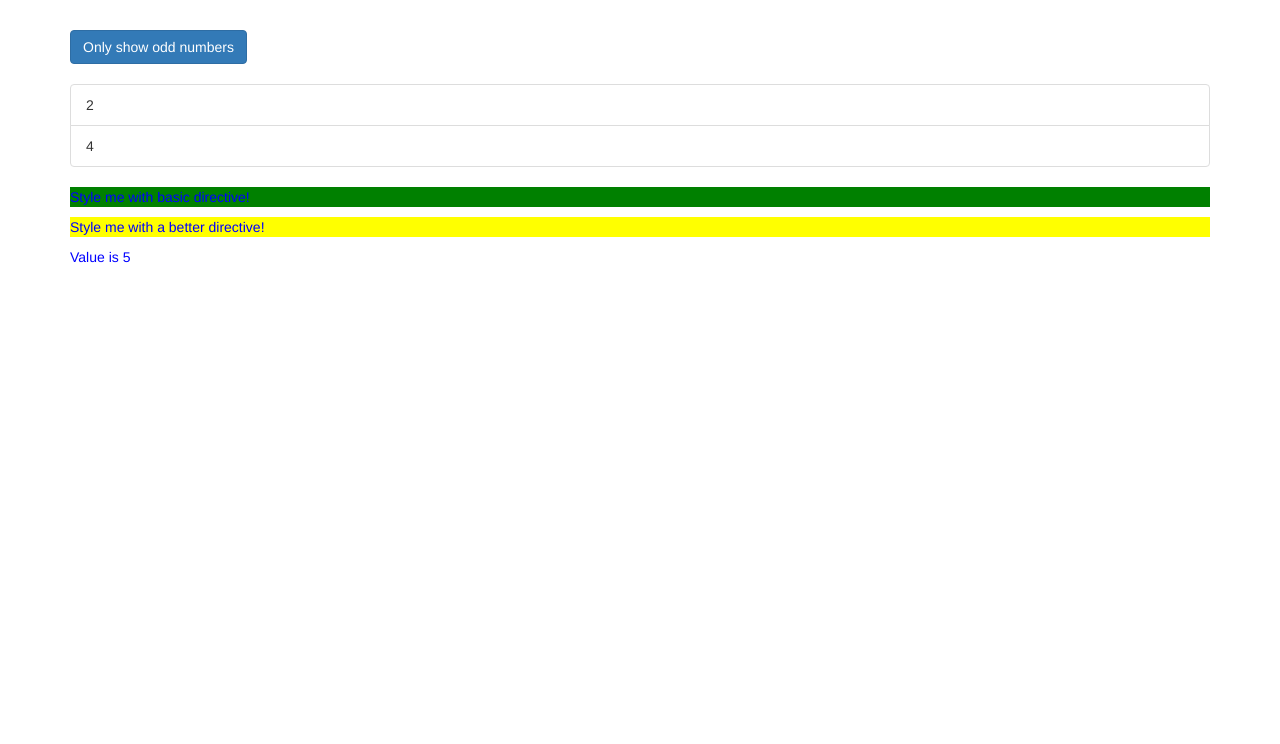
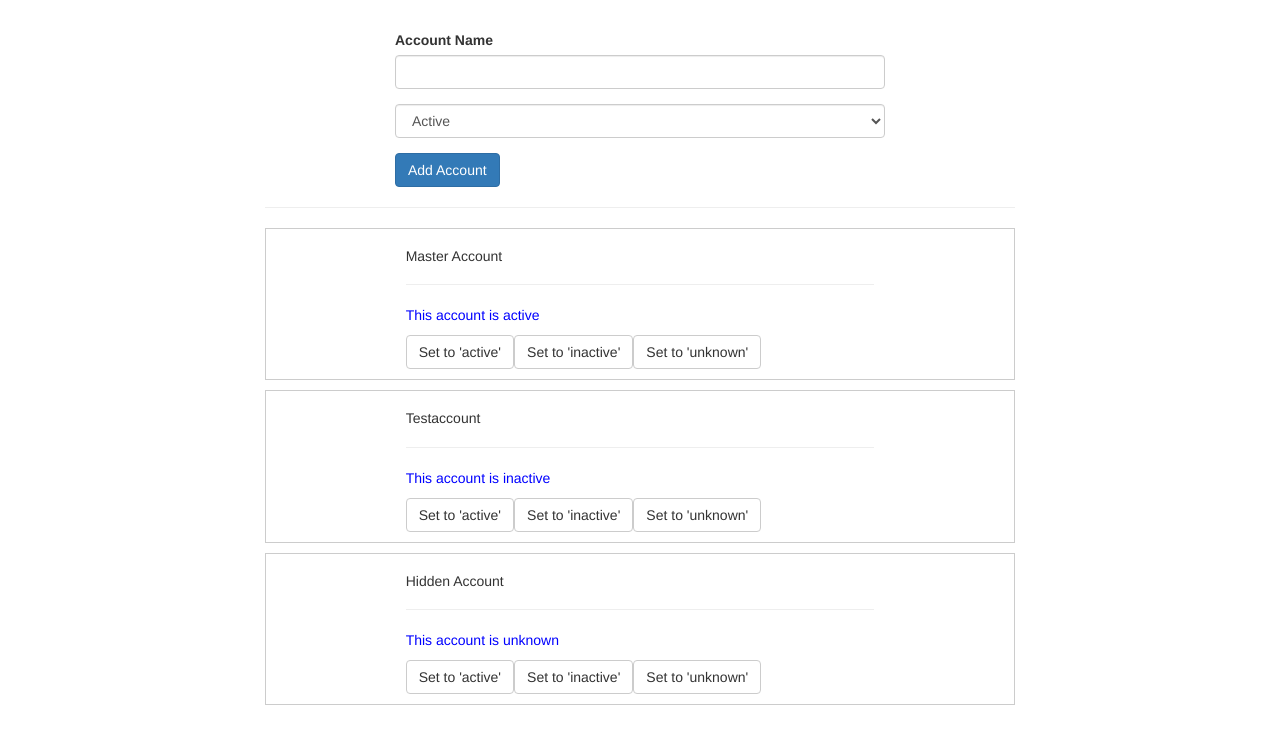
Before and after one commit to AlexandreDestoky/angular-learning, an Angular app: page / in a window 1280 px wide. Shown: the top 744 px of the page. Built offline with nearby package versions, Linux system fonts and the light colour scheme.

Commit message:
108. Injecting the Logging Service into Components

```diff
--- /dev/null
+++ b/src/app/account/account.component.css
@@ -0,0 +1,5 @@
+.row {
+  border: 1px solid #ccc;
+  margin: 10px 0;
+  padding: 10px 0;
+}
--- /dev/null
+++ b/src/app/account/account.component.html
@@ -0,0 +1,10 @@
+<div class="row">
+  <div class="col-xs-12 col-md-8 col-md-offset-2">
+    <h5>{{ account.name }}</h5>
+    <hr>
+    <p>This account is {{ account.status }}</p>
+    <button class="btn btn-default" (click)="onSetTo('active')">Set to 'active'</button>
+    <button class="btn btn-default" (click)="onSetTo('inactive')">Set to 'inactive'</button>
+    <button class="btn btn-default" (click)="onSetTo('unknown')">Set to 'unknown'</button>
+  </div>
+</div>
--- /dev/null
+++ b/src/app/account/account.component.ts
@@ -0,0 +1,24 @@
+import { Component, EventEmitter, Input, Output } from '@angular/core';
+import { LoggingService } from '../logging.service';
+
+@Component({
+  selector: 'app-account',
+  templateUrl: './account.component.html',
+  styleUrls: ['./account.component.css'],
+})
+export class AccountComponent {
+  @Input() account: { name: string; status: string };
+  @Input() id: number;
+  @Output() statusChanged = new EventEmitter<{
+    id: number;
+    newStatus: string;
+  }>();
+
+  constructor(private loggingService: LoggingService) {}
+
+  onSetTo(status: string) {
+    this.statusChanged.emit({ id: this.id, newStatus: status });
+    // console.log('A server status changed, new status: ' + status);
+    this.loggingService.logStatusChange(status);
+  }
+}
--- a/src/app/app.component.html
+++ b/src/app/app.component.html
@@ -1,58 +1,13 @@
 <div class="container">
   <div class="row">
-    <div class="col-xs-12">
-      <button
-        class="btn btn-primary"
-        (click)="onlyOdd = !onlyOdd">Only show odd numbers</button>
-      <br><br>
-      <ul class="list-group">
-        <div *ngIf="onlyOdd">
-          <li
-            class="list-group-item"
-            [ngClass]="{odd: odd % 2 !== 0}"
-            [ngStyle]="{backgroundColor: odd % 2 !== 0 ? 'yellow' : 'transparent'}"
-            *ngFor="let odd of oddNumbers">
-            {{ odd }}
-          </li>
-        </div>
-        <!--<div *ngIf="!onlyOdd">-->
-          <!--<li-->
-            <!--class="list-group-item"-->
-            <!--[ngClass]="{odd: even % 2 !== 0}"-->
-            <!--[ngStyle]="{backgroundColor: even % 2 !== 0 ? 'yellow' : 'transparent'}"-->
-            <!--*ngFor="let even of evenNumbers">-->
-            <!--{{ even }}-->
-          <!--</li>-->
-        <!--</div>-->
-        <!--<ng-template [ngIf]="!onlyOdd">-->
-          <!--<div>-->
-            <!--<li-->
-              <!--class="list-group-item"-->
-              <!--[ngClass]="{odd: even % 2 !== 0}"-->
-              <!--[ngStyle]="{backgroundColor: even % 2 !== 0 ? 'yellow' : 'transparent'}"-->
-              <!--*ngFor="let even of evenNumbers">-->
-              <!--{{ even }}-->
-            <!--</li>-->
-          <!--</div>-->
-        <!--</ng-template>-->
-        <div *appUnless="onlyOdd">
-          <li
-            class="list-group-item"
-            [ngClass]="{odd: even % 2 !== 0}"
-            [ngStyle]="{backgroundColor: even % 2 !== 0 ? 'yellow' : 'transparent'}"
-            *ngFor="let even of evenNumbers">
-            {{ even }}
-          </li>
-        </div>
-      </ul>
-      <p appBasicHighlight>Style me with basic directive!</p>
-      <p [appBetterHighlight]="'red'" defaultColor="yellow">Style me with a better directive!</p>
-      <div [ngSwitch]="value">
-        <p *ngSwitchCase="5">Value is 5</p>
-        <p *ngSwitchCase="10">Value is 10</p>
-        <p *ngSwitchCase="100">Value is 100</p>
-        <p *ngSwitchDefault>Value is Default</p>
-      </div>
+    <div class="col-xs-12 col-md-8 col-md-offset-2">
+      <app-new-account (accountAdded)="onAccountAdded($event)"></app-new-account>
+      <hr>
+      <app-account
+        *ngFor="let acc of accounts; let i = index"
+        [account]="acc"
+        [id]="i"
+        (statusChanged)="onStatusChanged($event)"></app-account>
     </div>
   </div>
 </div>
--- a/src/app/app.component.ts
+++ b/src/app/app.component.ts
@@ -6,9 +6,26 @@ import { Component } from '@angular/core';
   styleUrls: ['./app.component.css']
 })
 export class AppComponent {
-  // numbers = [1, 2, 3, 4, 5];
-  oddNumbers = [1, 3, 5];
-  evenNumbers = [2, 4];
-  onlyOdd = false;
-  value = 5;
+  accounts = [
+    {
+      name: 'Master Account',
+      status: 'active'
+    },
+    {
+      name: 'Testaccount',
+      status: 'inactive'
+    },
+    {
+      name: 'Hidden Account',
+      status: 'unknown'
+    }
+  ];
+
+  onAccountAdded(newAccount: {name: string, status: string}) {
+    this.accounts.push(newAccount);
+  }
+
+  onStatusChanged(updateInfo: {id: number, newStatus: string}) {
+    this.accounts[updateInfo.id].status = updateInfo.newStatus;
+  }
 }
--- a/src/app/app.module.ts
+++ b/src/app/app.module.ts
@@ -6,6 +6,8 @@ import { AppComponent } from './app.component';
 
 import { CockpitComponent } from './cockpit/cockpit.component';
 import { ServerElementComponent } from './server-element/server-element.component';
+import { AccountComponent } from './account/account.component';
+import { NewAccountComponent } from './new-account/new-account.component';
 import { BasicHighlightDirective } from './basic-highlight/basic-highlight.directive';
 import { BetterHighlightDirective } from './better-highlight/better-highlight.directive';
 import { UnlessDirective } from './unless.directive';
@@ -15,6 +17,8 @@ import { UnlessDirective } from './unless.directive';
     AppComponent,
     CockpitComponent,
     ServerElementComponent,
+    AccountComponent,
+    NewAccountComponent,
     BasicHighlightDirective,
     BetterHighlightDirective,
     UnlessDirective
--- /dev/null
+++ b/src/app/logging.service.ts
@@ -0,0 +1,10 @@
+import { Injectable } from '@angular/core';
+
+@Injectable({providedIn: 'root'})
+export class LoggingService {
+  constructor() { }
+  logStatusChange(status:string) {
+    console.log('A server status changed, new status: ' + status);
+
+  }
+}
--- /dev/null
+++ b/src/app/new-account/new-account.component.html
@@ -0,0 +1,23 @@
+<div class="row">
+  <div class="col-xs-12 col-md-8 col-md-offset-2">
+    <div class="form-group">
+      <label>Account Name</label>
+      <input
+        type="text"
+        class="form-control"
+        #accountName>
+    </div>
+    <div class="form-group">
+      <select class="form-control" #status>
+        <option value="active">Active</option>
+        <option value="inactive">Inactive</option>
+        <option value="hidden">Hidden</option>
+      </select>
+    </div>
+    <button
+      class="btn btn-primary"
+      (click)="onCreateAccount(accountName.value, status.value)">
+      Add Account
+    </button>
+  </div>
+</div>
--- /dev/null
+++ b/src/app/new-account/new-account.component.ts
@@ -0,0 +1,24 @@
+import { Component, EventEmitter, Output } from '@angular/core';
+import {LoggingService} from "../logging.service";
+
+@Component({
+  selector: 'app-new-account',
+  templateUrl: './new-account.component.html',
+  styleUrls: ['./new-account.component.css'],
+})
+export class NewAccountComponent {
+  @Output() accountAdded = new EventEmitter<{name: string, status: string}>();
+
+  constructor(private loggingService:LoggingService) {
+
+  }
+
+  onCreateAccount(accountName: string, accountStatus: string) {
+    this.accountAdded.emit({
+      name: accountName,
+      status: accountStatus
+    });
+    // console.log('A server status changed, new status: ' + accountStatus);
+    this.loggingService.logStatusChange(accountStatus);
+  }
+}
```
Also changed, not shown: src/app/new-account/new-account.component.css (added).
